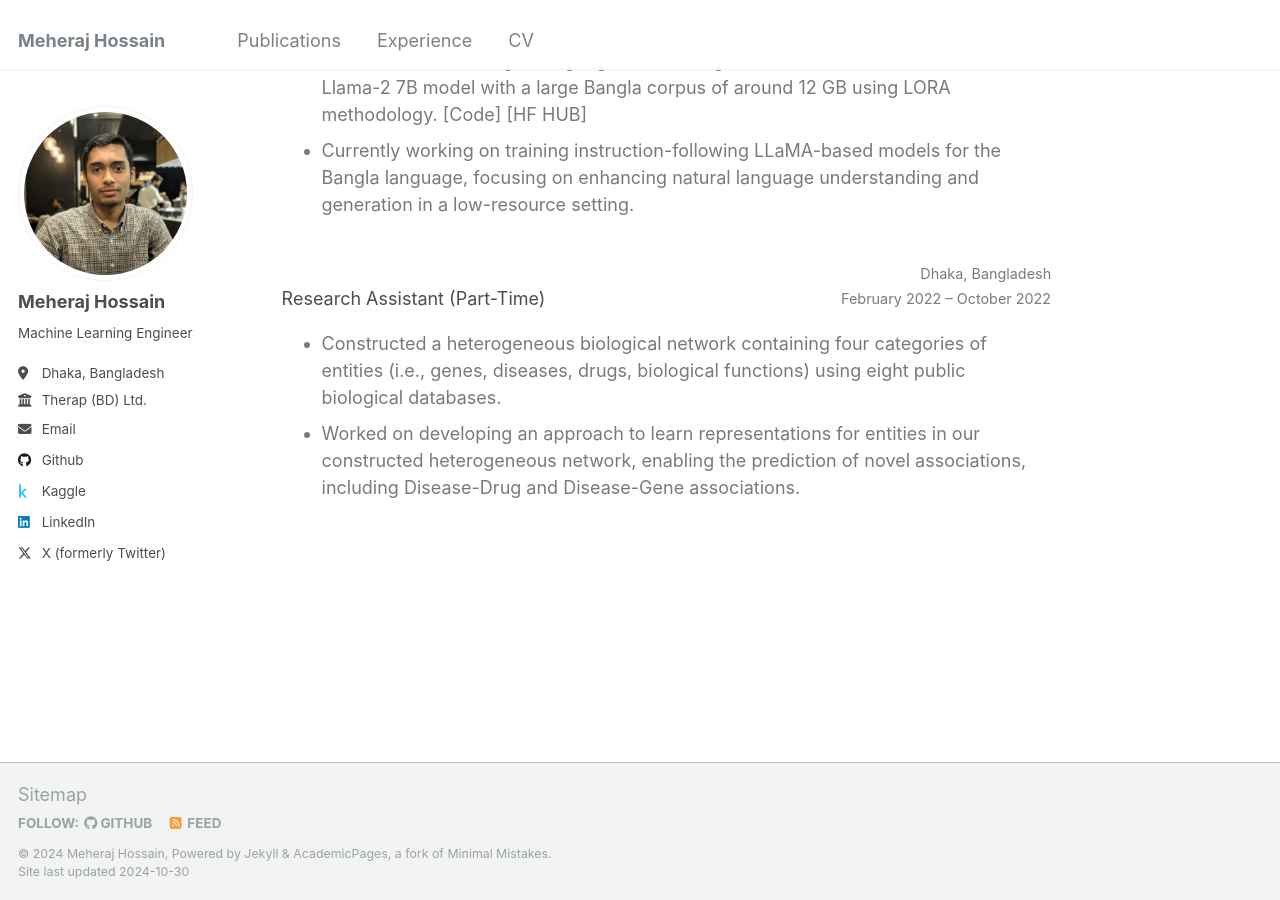
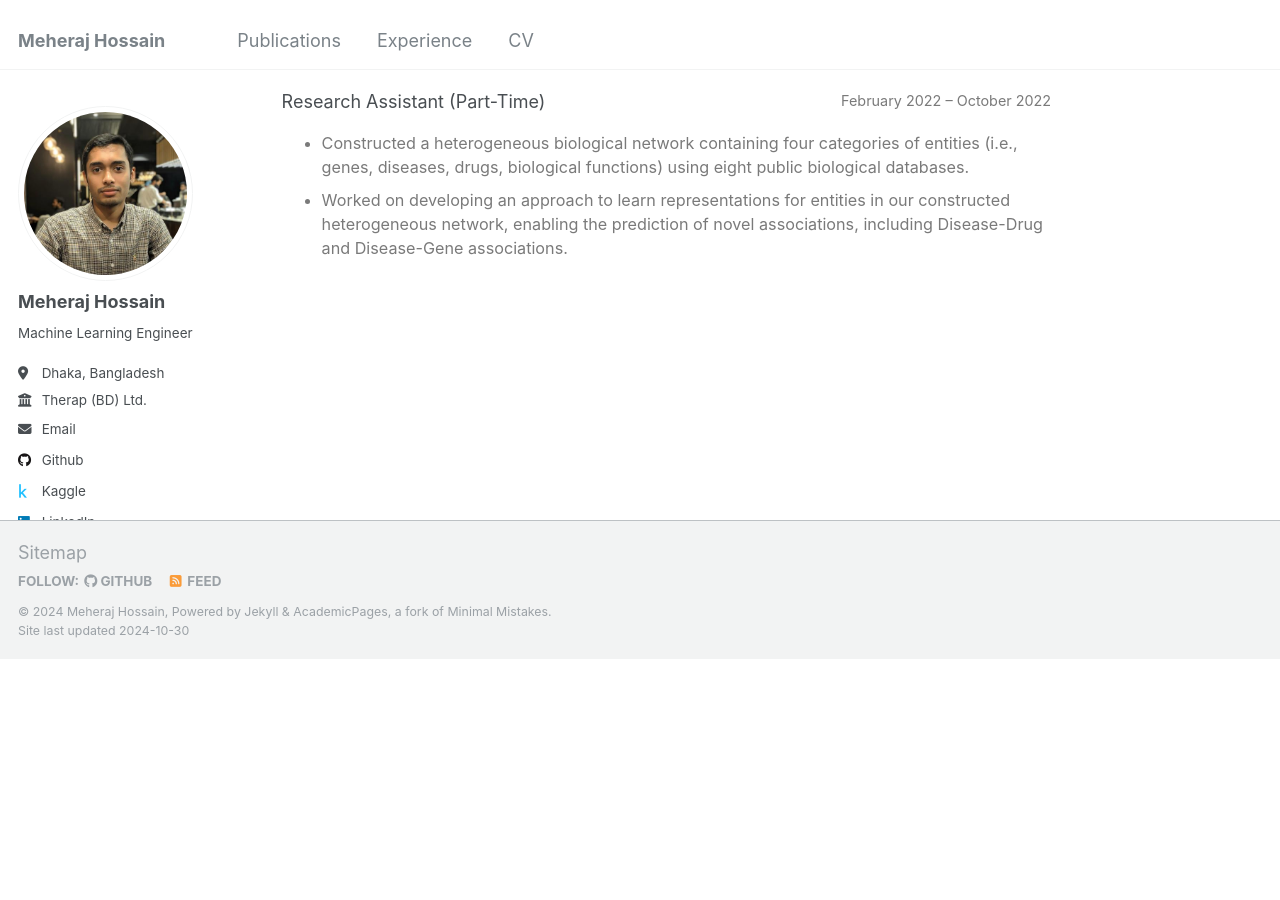
Before and after one commit to meheraj2325/meheraj2325.github.io, a Jekyll site: the page built from _pages/experience.html, in a window 1280 px wide and 900 px high, scrolled down 1218 px. Built offline with Jekyll 4.4.1, drawn with Linux system fonts in a browser that asks for light colours; after the commit the page ends 1876 px from its top, so only the background shows below that.

Commit message:
Updated exp

```diff
--- a/_pages/experience.html
+++ b/_pages/experience.html
@@ -56,7 +56,7 @@ author_profile: true
         <span style="font-size:80%; color:#7a7a7a;">October 2022 – Present</span>
     </div>
 
-    <div style="color:#7a7a7a">
+    <div style="color:#7a7a7a; font-size:90%;">
       <ul>
 		<li> Working on a project to develop a computer vision-based product for remote patient monitoring within medical care
             facilities.</li>
@@ -75,7 +75,7 @@ author_profile: true
         </span>
     </div>
 
-    <div style="color:#7a7a7a">
+    <div style="color:#7a7a7a; font-size:90%;">
       <ul>
 		<li> Explored recent researches regarding various deep learning-based Computer Vision tasks such as Object Detection, Face
             Recognition, Pose Estimation, Segmentation, Activity Recognition etc. for different scenarios.</li>
@@ -90,7 +90,7 @@ author_profile: true
 </div>
 
 
-<hr style="height:1em; margin:0em; visibility:hidden;" /><hr>
+<!-- <hr style="height:1em; margin:0em; visibility:hidden;" /><hr> -->
 <h2>Research Experience</h2>
 
 <div style="display:flex; align-items:center;">
@@ -111,7 +111,7 @@ author_profile: true
             </span>
       </div>
 
-      <div style="color:#7a7a7a">
+      <div style="color:#7a7a7a; font-size:90%;"">
         <ul>
           <li>Evaluated the performance of Large Language Models (LLMs) across various downstream tasks in low-resource languages
             like Bangla using techniques including prompting, fine-tuning, etc..</li>
@@ -134,10 +134,6 @@ author_profile: true
 
 
     <div style="flex:4;">
-        <div style="margin:0px; display: flex; justify-content: space-between; align-items: center;">
-          <b style="font-size: 130%;"> <a href="https://ccds.ai/"> </a></b>
-          <span style="float:right; font-size:80%; color:#7a7a7a;"">   Dhaka, Bangladesh        </span>
-        </div>
 
         <div style="display: flex; justify-content: space-between; align-items: center;">
             <p style="margin:0;">Research Assistant (Part-Time)</p>
@@ -145,7 +141,7 @@ author_profile: true
               </span>
         </div>
 
-        <div style="color:#7a7a7a">
+        <div style="color:#7a7a7a; font-size:90%;">
           <ul>
             <li>Constructed a heterogeneous biological network containing four categories of entities (i.e., genes, diseases, drugs,
                 biological functions) using eight public biological databases.</li>
```
